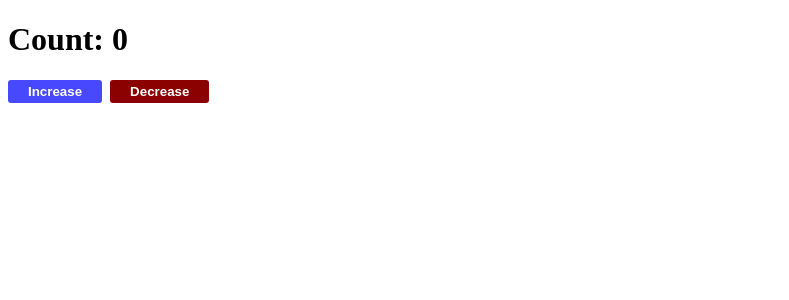
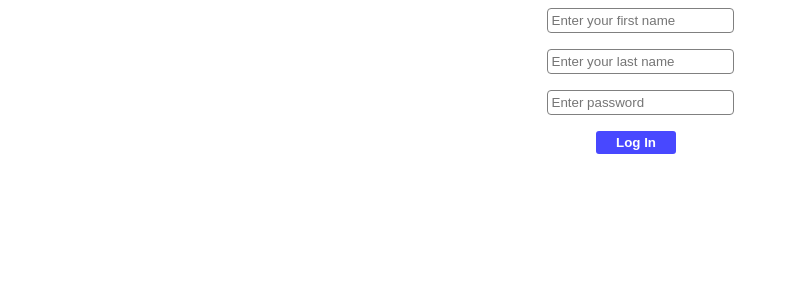
Before and after one commit to jalilzod/VUE.js, a Vue app in the folder 00VueBasic/myVuePack/: page / in a window 1280 px wide. Shown: the top 300 px of the page, without its empty margins (0-789 px from the left). Built offline with nearby package versions, Linux system fonts and the light colour scheme.

Commit message:
completed user form

```diff
--- a/00VueBasic/myVuePack/src/App.vue
+++ b/00VueBasic/myVuePack/src/App.vue
@@ -1,9 +1,10 @@
 <script setup>
+import o2UserForm from './components/01Events/o2UserForm.vue'
 import o1Event from './components/01Events/o1Event.vue'
 </script>
 
 <template>
-  <o1Event />
+  <o2UserForm />
 </template>
 
 <style scoped></style>
--- /dev/null
+++ b/00VueBasic/myVuePack/src/components/01Events/o2UserForm.vue
@@ -0,0 +1,33 @@
+<script setup>
+const submitHandler = e => {
+  e.preventDefault()
+
+  alert('Valid data')
+}
+</script>
+
+<template>
+  <form class="form" @:submit="submitHandler">
+    <input class="input" type="text" placeholder="Enter your first name" />
+    <input class="input" type="text" placeholder="Enter your last name" />
+    <input class="input" type="password" placeholder="Enter password" />
+    <button class="btn incrBtn" type="submit">Log In</button>
+  </form>
+</template>
+
+<style>
+.form {
+  display: flex;
+  flex-direction: column;
+  justify-content: center;
+  align-items: center;
+  row-gap: 1rem;
+}
+
+.input {
+  border-radius: 4px;
+  border: 1.5px solid gray;
+  outline: none;
+  padding: 4px 4px;
+}
+</style>
```
